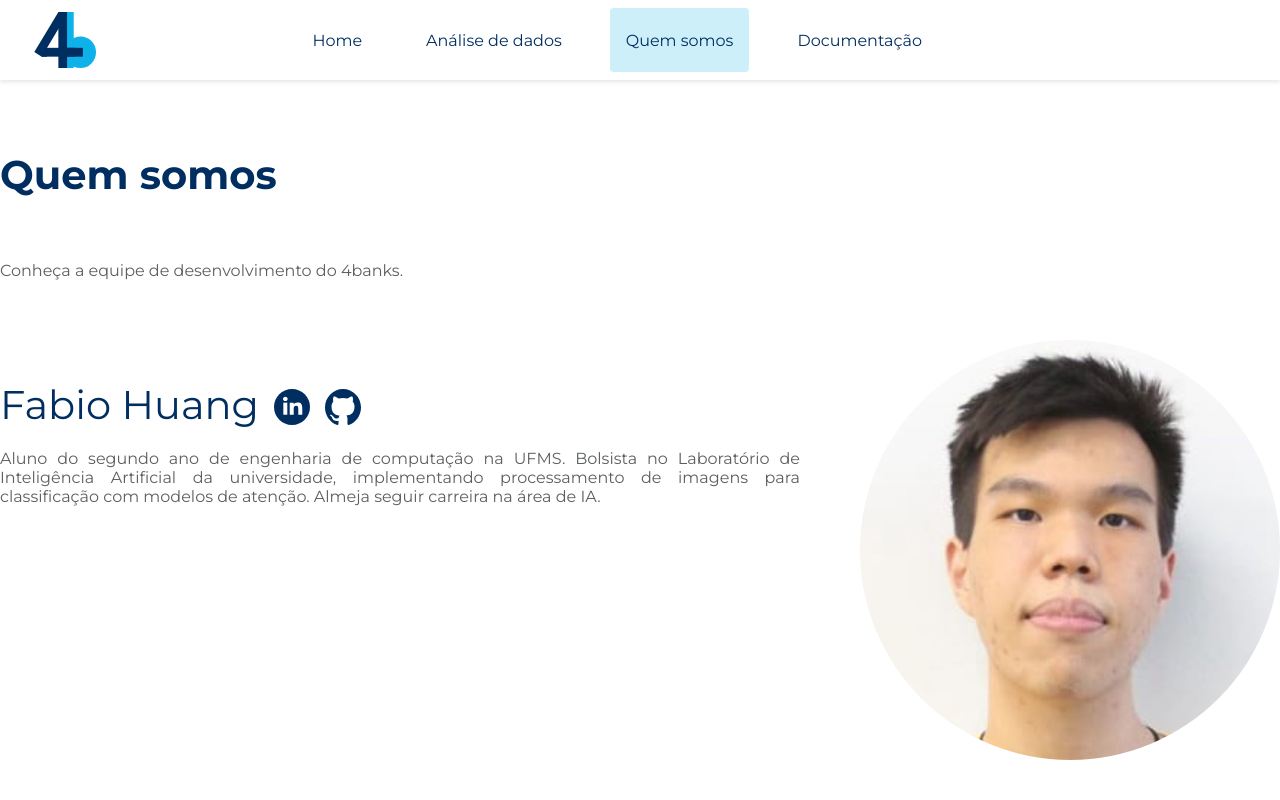
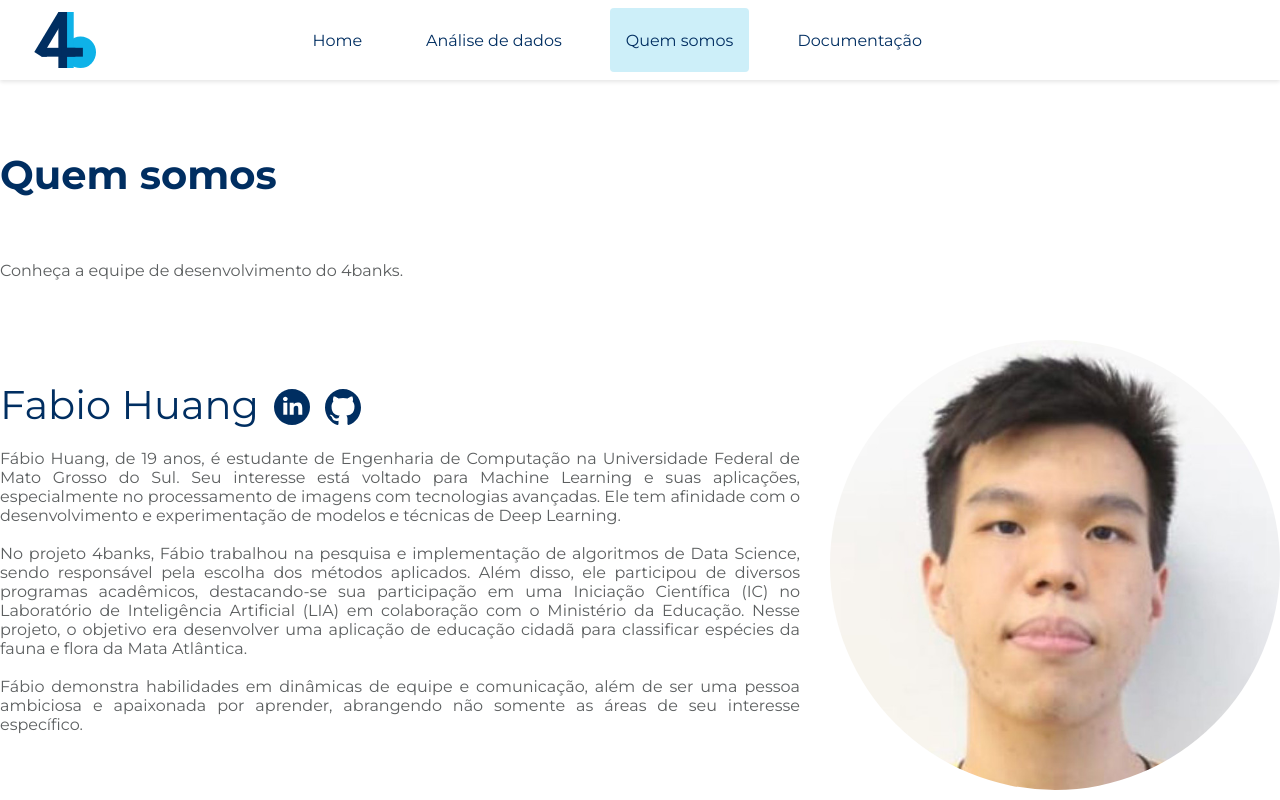
Before and after one commit to 4Banks/frontend, a React (Create React App) app: page /quemsomos in a window 1280 px wide. Shown: the top 800 px of the page. Built offline with nearby package versions, Linux system fonts and the light colour scheme.

Commit message:
update(Quem somos) Atualiza descrição dos membros e aumenta tamanho da foto.

```diff
--- a/src/pages/about-us/index.js
+++ b/src/pages/about-us/index.js
@@ -18,7 +18,11 @@ function AboutUs() {
         </div>
         <AboutUsProfile
           name="Fabio Huang"
-          description="Aluno do segundo ano de engenharia de computação na UFMS. Bolsista no Laboratório de Inteligência Artificial da universidade, implementando processamento de imagens para classificação com modelos de atenção. Almeja seguir carreira na área de IA."
+          description={`Fábio Huang, de 19 anos, é estudante de Engenharia de Computação na Universidade Federal de Mato Grosso do Sul. Seu interesse está voltado para Machine Learning e suas aplicações, especialmente no processamento de imagens com tecnologias avançadas. Ele tem afinidade com o desenvolvimento e experimentação de modelos e técnicas de Deep Learning.
+
+                        No projeto 4banks, Fábio trabalhou na pesquisa e implementação de algoritmos de Data Science, sendo responsável pela escolha dos métodos aplicados. Além disso, ele participou de diversos programas acadêmicos, destacando-se sua participação em uma Iniciação Científica (IC) no Laboratório de Inteligência Artificial (LIA) em colaboração com o Ministério da Educação. Nesse projeto, o objetivo era desenvolver uma aplicação de educação cidadã para classificar espécies da fauna e flora da Mata Atlântica.
+
+                        Fábio demonstra habilidades em dinâmicas de equipe e comunicação, além de ser uma pessoa ambiciosa e apaixonada por aprender, abrangendo não somente as áreas de seu interesse específico.`}
           url_photo={fabio_huang}
           link_linkedin="https://www.linkedin.com/in/f%C3%A1bio-huang-0aa05b257/"
           link_github="https://github.com/FabioHuang"
@@ -47,6 +51,7 @@ Dentre suas experiências concluídas, trabalhou como trainee full-stack na SENA
                           No projeto 4banks, atuou na configuração do software, product owner, designer UI/UX e na documentação do projeto.
 
                           Já participou de diversos programas acadêmicos, como o PET Sistemas do Ministério da Educação, Elas programando, UNAPI (Universidade Aberta à Pessoa Idosa); e já atuou como representante discente do colegiado de Engenharia de Software; faz parte do LEDES (Laboratório de Desenvolvimento de Software) e do programa internacional de líderes Cargill Global Scholars.
+
                           É muito proativa, comunicativa, ambiciosa, determinada e quer realizar grandes feitos no mercado de computação, aliado a pesquisa e instituições de ensino.
                           `}
           url_photo={lourdes_oshiro}
--- a/src/styles/about-us-profile.css
+++ b/src/styles/about-us-profile.css
@@ -8,8 +8,8 @@
 }
 
 .about_us_profile_photo {
-    height: 420px;
-    width: 420px;
+    height: 450px;
+    width: 450px;
     border-radius: 100%;
 }
 
```
Lines whose indentation alone changed are shown as unchanged.
